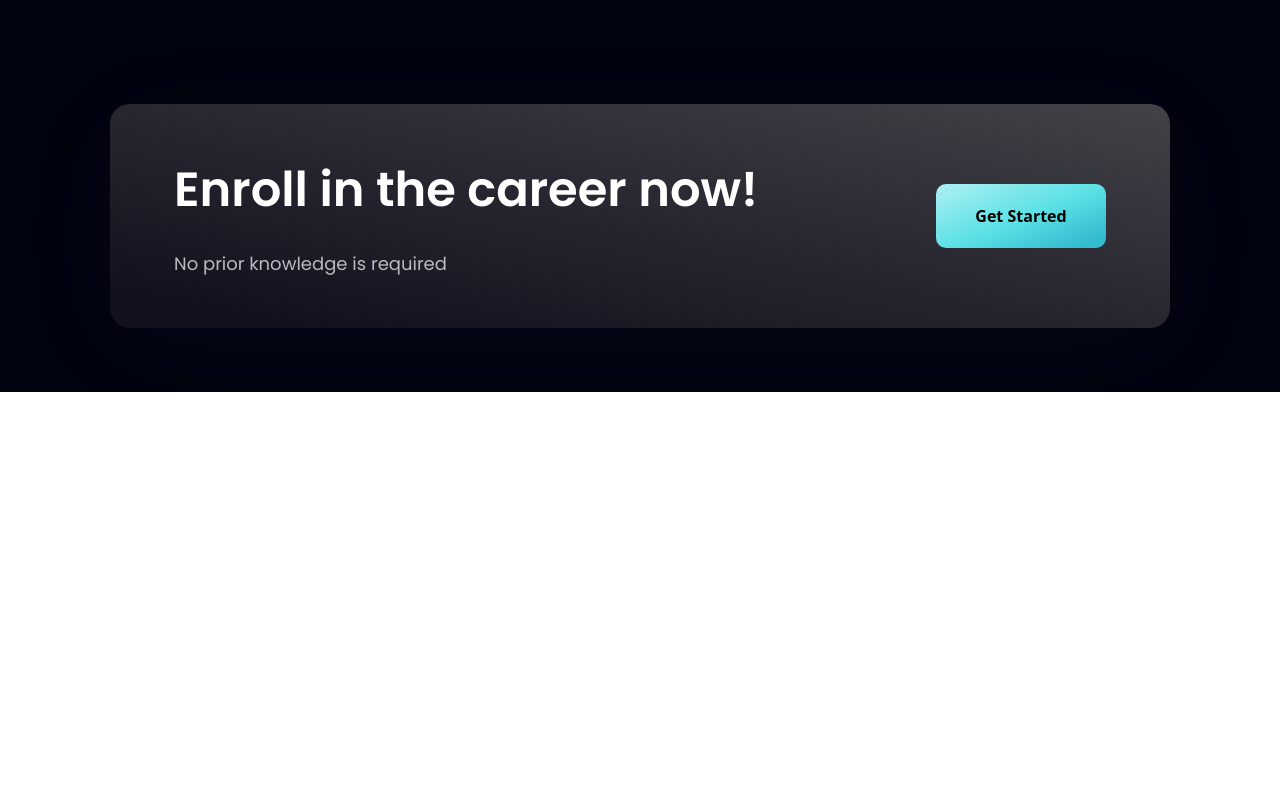
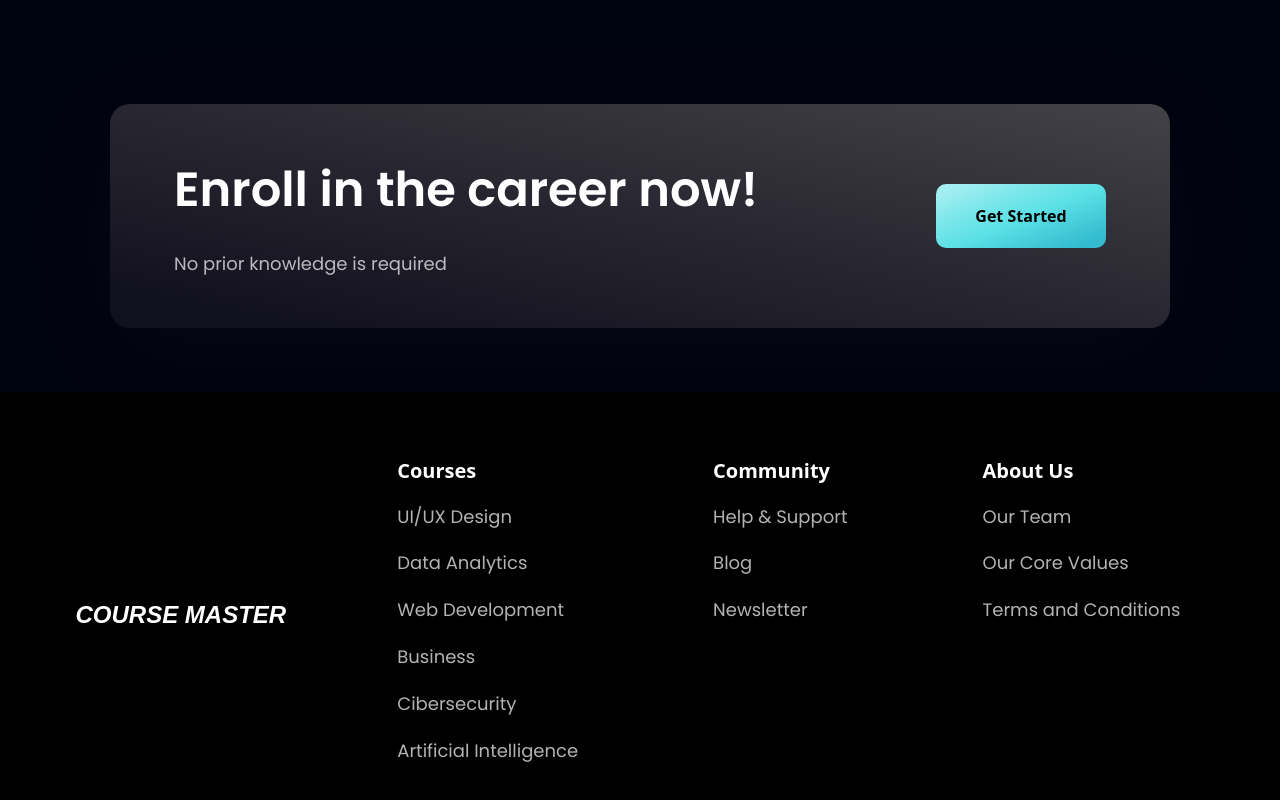
Before and after one commit to kelvinlee0225/master-course, a React (Vite) app: page / in a window 1280 px wide. Shown: the part 2890-3690 px from the top of the page. Before the commit the page ends 3282 px from the top, so only its background shows below. Built offline with nearby package versions, Linux system fonts and the light colour scheme.

Commit message:
create Footer component

```diff
--- a/src/App.tsx
+++ b/src/App.tsx
@@ -8,6 +8,7 @@ import {
   Testimonials,
   CTA,
 } from "./components";
+import { Footer } from "./components/Footer";
 
 const App = () => (
   <div className="bg-primary w-full overflow-hidden">
@@ -32,6 +33,12 @@ const App = () => (
         <CTA />
       </div>
     </div>
+
+    <div className={`bg-black ${styles.paddingY} ${styles.flexCenter}`}>
+      <div className={`${styles.boxWidth}`}>
+        <Footer />
+      </div>
+    </div>
   </div>
 );
 
--- /dev/null
+++ b/src/components/Footer.tsx
@@ -0,0 +1,33 @@
+import { FooterLinks } from "../constants";
+import styles from "../style";
+
+export function Footer() {
+  return (
+    <section className={`flex sm:flex-row flex-col justify-around px-8`}>
+      <div className={`${styles.logo} self-center sm:mb-0 mb-8`}>
+        COURSE MASTER
+      </div>
+
+      {FooterLinks.map((footerLink) => (
+        <div
+          className="flex flex-col mx-6 sm:mb-0 mb-8 sm:items-start items-center"
+          key={footerLink.id}
+        >
+          <p className="text-white font-semibold mb-2 text-[20px]">
+            {footerLink.title}
+          </p>
+          {footerLink.links.map((link) => (
+            <div key={link.id} className="cursor-pointer my-2">
+              <a
+                className={`${styles.paragraph} pointer-events-none`}
+                href={link.link}
+              >
+                {link.name}
+              </a>
+            </div>
+          ))}
+        </div>
+      ))}
+    </section>
+  );
+}
```
